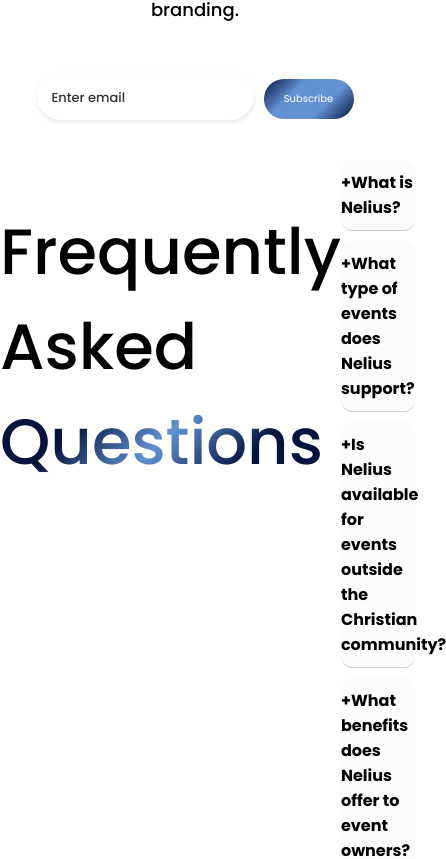
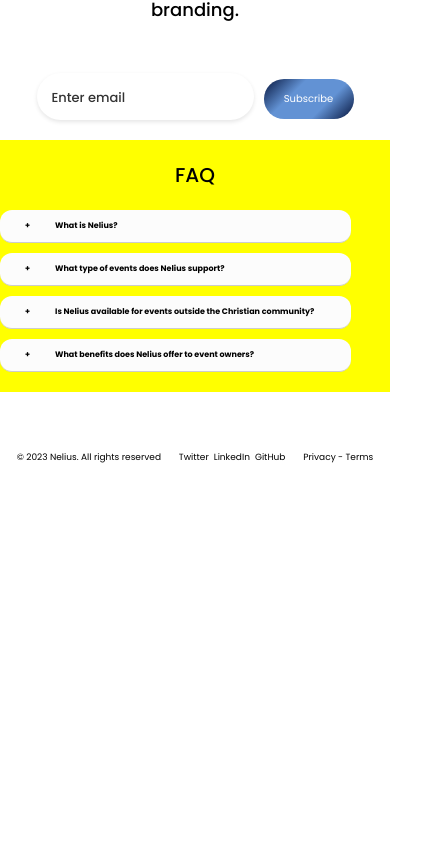
Before and after one commit to Temi-Michael/Nelius, a React (Create React App) app: page / in a window 390 px wide. Shown: the part 912-1771 px from the top of the page, 446 px wide, since content can reach past the window. After the commit the page ends 1423 px from the top, so only its background shows below. Built offline with nearby package versions, Linux system fonts and the light colour scheme.

Commit message:
Continuous responsive design

```diff
--- a/src/App.css
+++ b/src/App.css
@@ -361,20 +361,20 @@
   margin: 20px 0 20px 0;
 }
 
+.small-faq {
+  display: none;
+}
+
 .faq .faq-head {
   flex: 0.5;
   font-weight: 500;
   font-size: 64px;
-  /* background-color: aqua; */
-}
-
-.faq .faq-head .faqHeadText {
-  align-content: center;
+  background-color: aqua;
 }
 
 .faq .faq-info {
   flex: 1;
-  /* background-color: yellow; */
+  background-color: yellow;
 }
 
 
@@ -397,9 +397,101 @@
   font-weight: bold;
 }
 
+.faq-icon, .question{
+  margin-left: 25px;
+}
+
 .faq-answer {
   padding: 10px 0;
   color: #555;
+  margin-left: 50px;
+}
+
+@media screen and (max-width : 700px) {
+
+  .small-frame .small-faq {
+    display: flex;
+    text-align: center;
+  }
+
+  p.small-faq {
+    display: flex;
+    justify-content: center;
+    font-size: 20px;
+    font-weight: 500;
+  }
+
+  div.faq-item {
+    display: flex;
+    justify-content: center;
+  }
+
+  .faq-head {
+    display: none;
+  }
+
+  .faq-icon, .faq-question, .faq-answer {
+    font-size: 8px;
+  }
+
+  div .faq-item {
+    width: 90%;
+    display: block;
+    justify-content: center;
+    /* padding: 10px 0; */
+  }
+}
+
+@media screen and (min-width : 701px) and (max-width : 850px) {
+  .faq-icon, .faq-question, .faq-answer {
+    font-size: 16px;
+  }
+
+  .faq-icon, .question{
+    margin-left: 40px;
+  }
+
+  .faq-head {
+    display: none;
+  }
+
+  div .faq-item {
+    width: 90%;
+    /* padding: 10px 0; */
+  }
+
+  p.small-faq {
+    display: flex;
+    justify-content: center;
+    font-size: 24px;
+    font-weight: 500;
+  }
+}
+
+@media screen and (min-width : 851px) and (max-width : 1030px) {
+  .faq-icon, .faq-question, .faq-answer {
+    font-size: 18px;
+  }
+
+  .faq-icon, .question{
+    margin-left: 45px;
+  }
+
+  .faq-head {
+    display: none;
+  }
+
+  div .faq-item {
+    width: 90%;
+    /* padding: 10px 0; */
+  }
+
+  p.small-faq {
+    display: flex;
+    justify-content: center;
+    font-size: 24px;
+    font-weight: 500;
+  }
 }
 
 /* FOOTER */
--- a/src/components/Faq.jsx
+++ b/src/components/Faq.jsx
@@ -5,7 +5,7 @@
         <div className="faq-item">
             <div className="faq-question" onClick={onClick}>
                 <span className="faq-icon" onClick={onClick}>{isOpen ? '-' : '+'}</span>
-                {question}
+                <span className='question'>{question}</span>
             </div>
             {isOpen && <div className="faq-answer">{answer}</div>}
         </div>
@@ -62,6 +62,7 @@
                 </p>
             </div>
             <div className="faq-info">
+                <p className='small-faq'>FAQ</p>
                 <Dropdown />
             </div>
         </div>
--- a/src/components/Footer.jsx
+++ b/src/components/Footer.jsx
@@ -7,9 +7,9 @@
                 <p>© 2023 Nelius. All rights reserved</p>
             </div>
             <div className="footer-socials">
-                <Link to='https://x.com/neliustoken' className="footer-items">Twitter</Link>
-                <Link to='https://www.linkedin.com/company/nelius/' className="footer-items">LinkedIn</Link>
-                <Link to='https://www.linkedin.com/company/nelius/' className="footer-items">GitHub</Link>
+                <Link to='https://x.com/neliustoken' className="footer-items" target="_blank">Twitter</Link>
+                <Link to='https://www.linkedin.com/company/nelius/' className="footer-items" target="_blank">LinkedIn</Link>
+                <Link to='https://github.com/Timi-G/Nelius' className="footer-items" target="_blank">GitHub</Link>
             </div>
             <div className="terms">
                 <p>Privacy - Terms</p>
```
